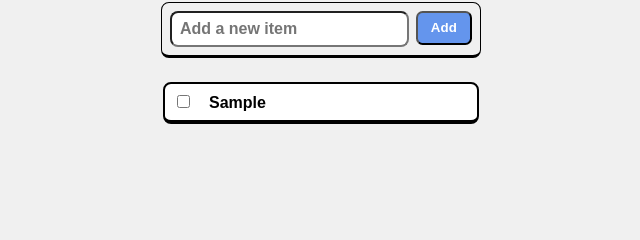
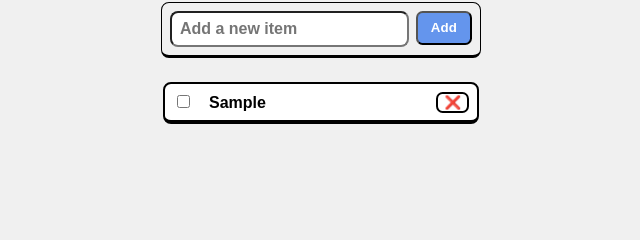
Before and after one commit to wforbes/vanilla-js-practice, a plain HTML site: page aw-crud/index.html in a window 1280 px wide. Both pictures are taken after typing "Sample" into the empty fields and a click on the button "Add". Shown: the part 134-374 px from the top of the page, 319-959 px from the left. Drawn offline with Linux system fonts and the light colour scheme.

Commit message:
aw-crud: add delete button to list items

```diff
--- a/aw-crud/script.js
+++ b/aw-crud/script.js
@@ -73,6 +73,9 @@ function renderListItem(item) {
 	title.appendChild(textNode);
 	listItem.appendChild(title);
 
+	let deleteButton = createDeleteButton();
+	listItem.appendChild(deleteButton);
+
 	itemList.appendChild(listItem);
 
 	if (item.done) {
@@ -99,3 +102,19 @@ function handleCheckboxChange(event) {
 		: "none";
 	saveListItems();
 }
+
+function createDeleteButton() {
+	let deleteButton = document.createElement("input");
+	deleteButton.type = "button";
+	deleteButton.value = "❌";
+	deleteButton.classList.add("delete-btn");
+	deleteButton.addEventListener("click", handleDeleteClick);
+	return deleteButton;
+}
+
+function handleDeleteClick(event) {
+	let listItemElementId = event.target.parentElement.id;
+	event.target.parentElement.remove();
+	listItems = listItems.filter(item => item.id !== listItemElementId);
+	saveListItems();
+}
--- a/aw-crud/style.css
+++ b/aw-crud/style.css
@@ -96,6 +96,14 @@ main {
 	margin-left: 1em;
 }
 
+#item-list>li>input.delete-btn {
+	margin-left: 1em;
+	background-color: #fff;
+	float: right;
+	border: 0.15em solid #000;
+	border-radius: 0.5em;
+}
+
 footer {
     text-align: center;
 	position: absolute;
```
